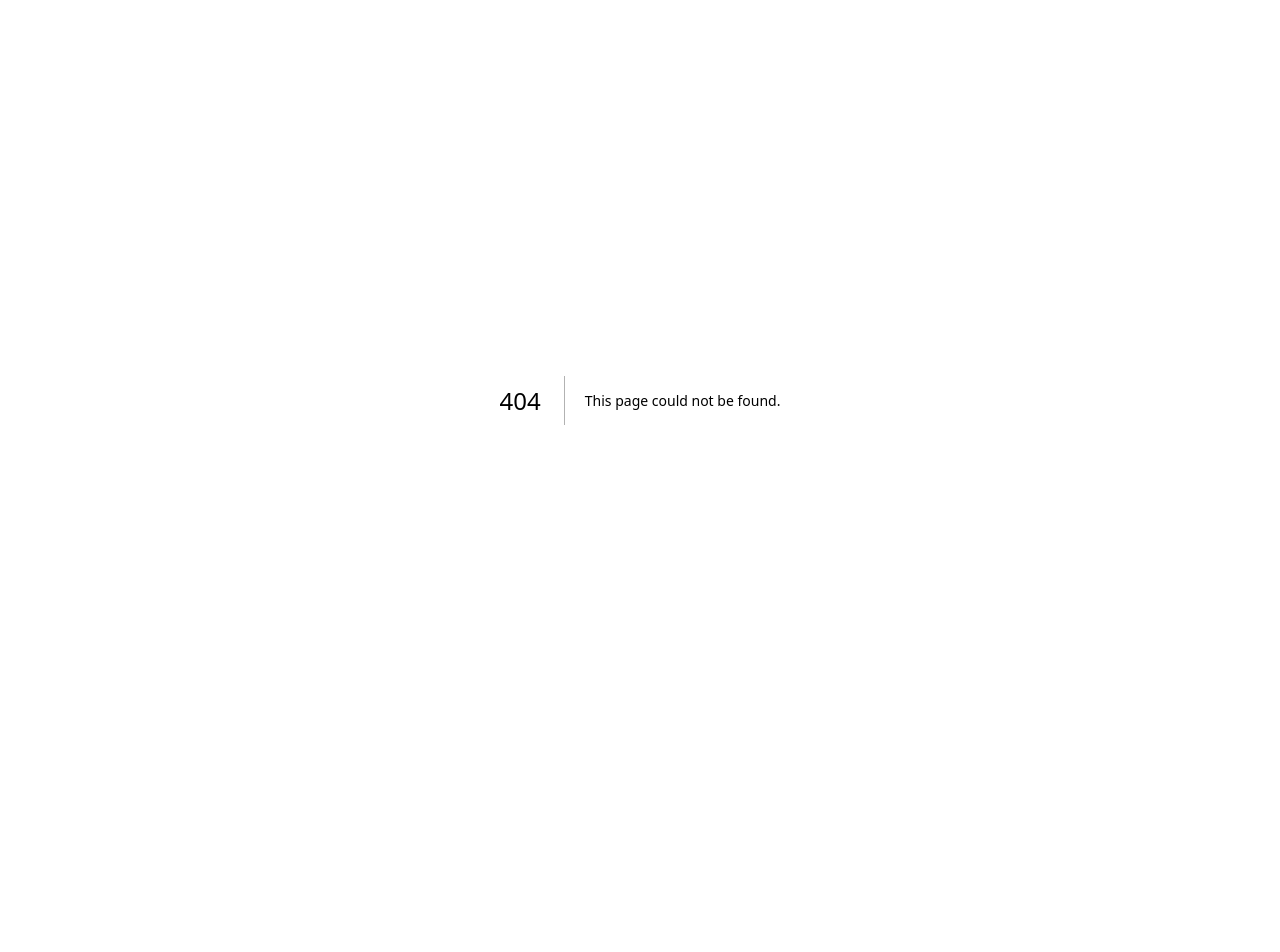
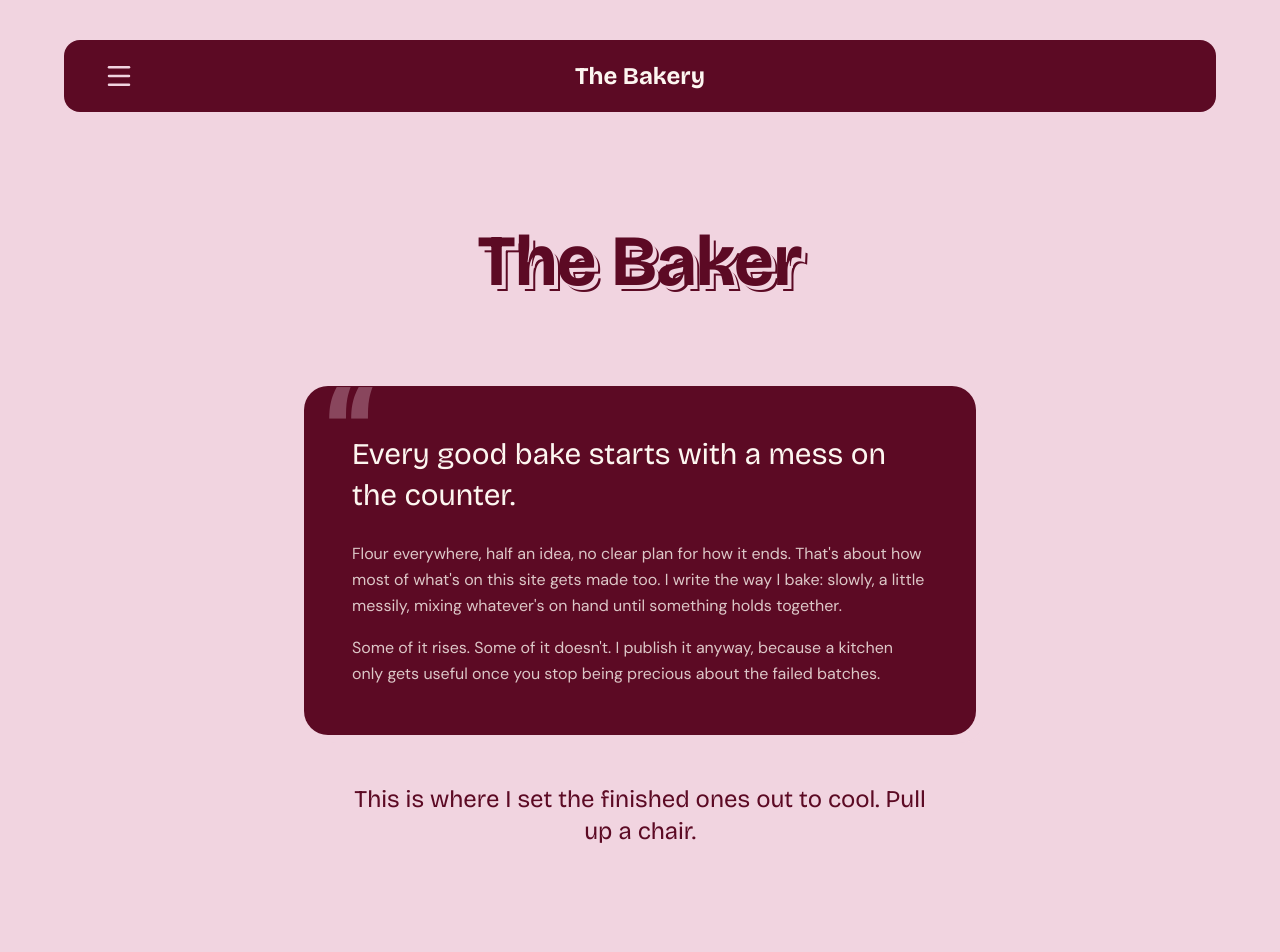
Before and after one commit to deepracerchichi/the-bakery, a Next.js app: page /about in a window 1280 px wide. Before the commit this address had no page. Shown: the top 952 px of the page. Before the commit the page ends 800 px from the top, so only its background shows below. Built offline with nearby package versions, Linux system fonts and the light colour scheme.

Commit message:
About us

```diff
--- /dev/null
+++ b/src/app/about/page.tsx
@@ -0,0 +1,82 @@
+"use client";
+import { useRef } from "react";
+import gsap from "gsap";
+import { ScrollTrigger } from "gsap/ScrollTrigger";
+import { useGSAP } from "@gsap/react";
+import Nav from "@/components/Nav";
+import Footer from "@/components/Footer";
+
+gsap.registerPlugin(ScrollTrigger, useGSAP);
+
+export default function AboutPage() {
+  const containerRef = useRef(null);
+
+  useGSAP(
+    () => {
+      gsap.utils.toArray<HTMLElement>(".reveal").forEach((el) => {
+        gsap.from(el, {
+          y: 40,
+          opacity: 0,
+          duration: 0.9,
+          ease: "power3.out",
+          scrollTrigger: {
+            trigger: el,
+            start: "top 85%",
+            toggleActions: "play none none none",
+          },
+        });
+      });
+    },
+    { scope: containerRef }
+  );
+
+  return (
+    <div ref={containerRef}>
+      <div className="bg-brand-pink px-16 py-10">
+        <Nav />
+      </div>
+
+      <section className="bg-brand-pink px-8 pt-16 pb-8">
+        <h1 className="reveal font-heading font-bold text-brand-maroon text-5xl md:text-7xl text-center leading-tight [text-shadow:4px_4px_0_var(--color-brand-pink),6px_6px_0_var(--color-brand-maroon)]">
+          The Baker
+        </h1>
+      </section>
+
+      {/* One unified card */}
+      <section className="bg-brand-pink px-8 py-12">
+        <div className="reveal max-w-2xl mx-auto relative bg-brand-maroon text-brand-cream rounded-3xl p-8 md:p-12 [box-shadow:8px_8px_0_var(--color-brand-pink)] overflow-hidden">
+          <span className="absolute -top-4 left-6 font-heading font-bold text-brand-pink/30 text-[8rem] leading-none select-none">
+            &ldquo;
+          </span>
+
+          <p className="relative font-heading text-2xl md:text-3xl leading-snug mb-6">
+            Every good bake starts with a mess on the counter.
+          </p>
+
+          <p className="relative font-body text-brand-cream/80 leading-relaxed mb-4">
+            Flour everywhere, half an idea, no clear plan for how it ends.
+            That's about how most of what's on this site gets made too. I
+            write the way I bake: slowly, a little messily, mixing whatever's
+            on hand until something holds together.
+          </p>
+          <p className="relative font-body text-brand-cream/80 leading-relaxed">
+            Some of it rises. Some of it doesn't. I publish it anyway,
+            because a kitchen only gets useful once you stop being precious
+            about the failed batches.
+          </p>
+        </div>
+      </section>
+
+      {/* Fun facts row */}
+
+
+      <section className="bg-brand-pink px-8 pb-20">
+        <p className="reveal text-center font-heading text-2xl text-brand-maroon max-w-xl mx-auto">
+          This is where I set the finished ones out to cool. Pull up a chair.
+        </p>
+      </section>
+
+      <Footer />
+    </div>
+  );
+}
```
